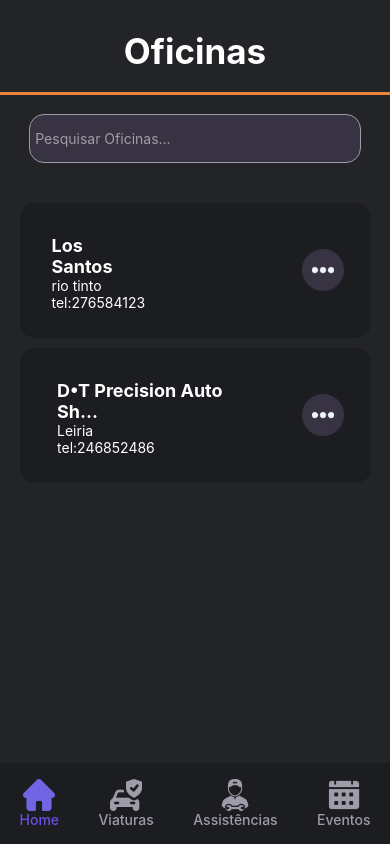
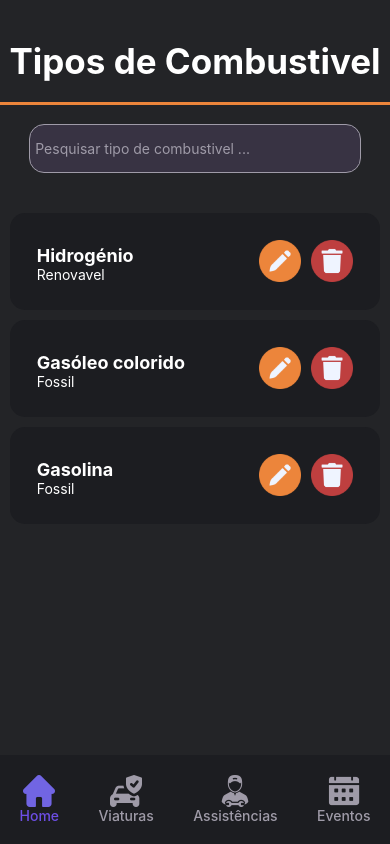
Before and after one commit to LoboMars/PitBox, a React Native app in the folder T22/: screen / in a window 390 px wide. Built offline with nearby package versions, Linux system fonts and the light colour scheme.

Commit message:
admintcombusfinal

```diff
--- a/T22/App.jsx
+++ b/T22/App.jsx
@@ -29,7 +29,7 @@ import Oficinas from './View/AdminOficinas';
 export default function App() {
   return (
     <View style={styles.container}>
-        <Oficinas/>
+        <Tipocombustivel/>
       <StatusBar style="auto" />
     </View>
   );
--- a/T22/View/AdminTipoCombustiveis.jsx
+++ b/T22/View/AdminTipoCombustiveis.jsx
@@ -8,19 +8,18 @@ import { View,
   ScrollView,
   Image,
 } from "react-native";
-import carPurple from "../Image/carPurple.png";
 import Eventos from '../Image/Eventos.png';
 import Home from '../Image/Home.png';
 import Viaturas from '../Image/Viaturas.png';
 import Assistencias from '../Image/Assistencias.png';
-import Tresp from '../Image/3P.png'
+import Edit from '../Image/editarAdmin.png'
 import apagar from '../Image/Apagar.png'
 
 export default function Tipocombustivel() {
   const [data, setData] = useState([
-    { id: "1", name: "Hidrogénio", info:'Fossil'},
+    { id: "1", name: "Hidrogénio", info:'Renovavel'},
     { id: "2", name: "Gasóleo colorido",info:'Fossil'},
-    { id: "3", name: "Gasolina" },
+    { id: "3", name: "Gasolina", info:'Fossil' },
   ]);
   const handleLogout = () => {
     alert("Logout button pressed!");
@@ -31,10 +30,6 @@ export default function Tipocombustivel() {
 
   const [searchTerm, setSearchTerm] = useState("");
 
-  const handleEdit = (id) => {
-    // Lógica para editar o item com o ID fornecido
-    console.log("Editar item com ID:", id);
-  };
 
   const filteredData = data.filter((item) =>
     item.name.toLowerCase().includes(searchTerm.toLowerCase())
@@ -43,7 +38,7 @@ export default function Tipocombustivel() {
   return (
     <View style={styles.container}>
 
-      <Text style={[styles.BigText,{marginTop: 30}]}>Tipos de Combustivel</Text>
+      <Text style={[styles.BigText,{marginTop: 40}]}>Tipos de Combustivel</Text>
 
       <View style={{ marginTop: "5%" }}/>
       <View style={styles.line} />
@@ -63,12 +58,18 @@ export default function Tipocombustivel() {
         keyExtractor={(item) => item.id}
         renderItem={({ item }) => (
           <View style={styles.item}>
+            <View style={styles.descriptionContainer}>
             <Text style={styles.itemText}>{item.name}</Text>
-           {/*  <View><Text style={styles.itemText}>{item.info}</Text></View>*/}
-            <TouchableOpacity onPress={info} style={{flexDirection: "row",alignItems: "center",}}>
-            <Image source={Tresp} style={styles.logo4} />
-            <Image source={apagar} style={styles.logo3}/>
-            </TouchableOpacity>
+            <Text style={styles.itemDescription}>{item.info}</Text>
+            </View>
+            <View style={styles.buttonContainer}>
+    <TouchableOpacity onPress={info}>
+      <Image source={Edit} style={styles.logo4} />
+    </TouchableOpacity>
+    <TouchableOpacity>
+      <Image source={apagar} style={styles.logo3}/>
+    </TouchableOpacity>
+  </View>
           </View>
         )}
       />
@@ -144,33 +145,32 @@ const styles = StyleSheet.create({
     paddingVertical: 15,
     marginBottom: 20,
     width: "85%",
-    alignSelf: "center", // Centraliza a barra de pesquisa
+    alignSelf: "center",
   },
   flatList: {
-    width: "100%", // Ajusta a largura da FlatList para ocupar toda a tela
+    width: "100%",
   },
   flatListContent: {
     justifyContent: "flex-start",
     width:"100%",
-    //backgroundColor:"1C1D21",
+
   },
   item: {
     backgroundColor: "#1C1D21",
     padding: 27,
     marginBottom: 10,
     borderRadius: 15,
-    width: "90%", // Ajusta a largura dos itens da lista para ocupar toda a tela
+    width: "95%",
     flexDirection: "row",
-    justifyContent:"space-between",
+    justifyContent: "space-between",
     alignItems: "center",
-    marginLeft:"5%",
-
+    marginLeft: "2.5%",
   },
   itemText: {
     color: "white",
     fontSize: 18,
     fontWeight: "bold",
-    marginLeft:"5%"
+    marginLeft:"0%"
   },
   icon: {
     width: "15%",
@@ -185,7 +185,7 @@ const styles = StyleSheet.create({
     backgroundColor: "#232427",
   },
   container3: {
-    flex: 1,
+    flex: 0.4,
     backgroundColor: "#1C1D21",
     justifyContent: 'center',
   },
@@ -200,15 +200,13 @@ const styles = StyleSheet.create({
     height: 32,
   },
   logo3: {
-    alignSelf: 'center',
     width: 42,
     height: 42,
+    marginLeft: 10,
   },
   logo4: {
-    alignSelf: 'center',
     width: 42,
     height: 42,
-    marginRight: 10,
   },
   BigText: {
     color: "white",
@@ -222,4 +220,17 @@ const styles = StyleSheet.create({
     fontWeight: "bold",
     textAlign: "center",
   },
+  descriptionContainer: {
+    marginTop: 5,
+    flex: 1,
+  },
+  itemDescription: {
+    color: "white",
+    fontSize: 14,
+    marginLeft: "0%",
+    width: 100,
+  },
+  buttonContainer: {
+    flexDirection: "row",
+  },
 });
```
